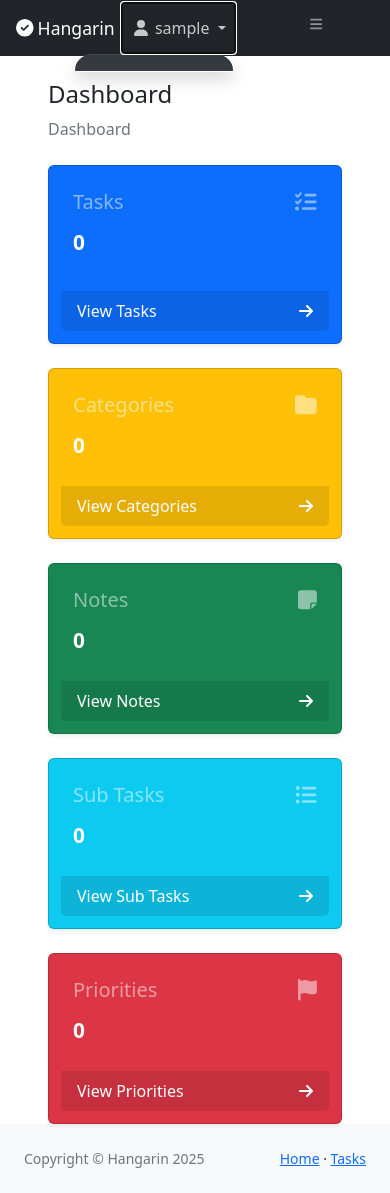
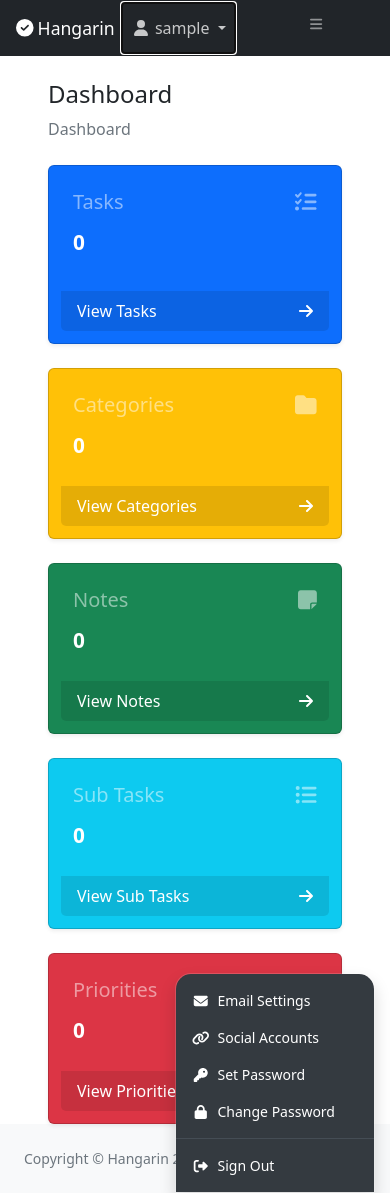
Before and after one commit to acesuus/Hangarin, a Django app: page / in a window 390 px wide, after a click that opens the changed part. Run offline with Django 5.2, Linux system fonts and the light colour scheme; the visitor is signed in with stand-in values (Sample User, id 1); data that the repository does not hold is empty; some libraries are stand-ins or nearby versions.

Commit message:
fix dropdown menu on profile on mobile view

```diff
--- a/myproject/static/css/mobile-fixes.css
+++ b/myproject/static/css/mobile-fixes.css
@@ -5,16 +5,24 @@
     right: 0 !important;
     left: auto !important;
     top: 100% !important;
+    z-index: 1050 !important;
 }
 
 @media (max-width: 768px) {
     .dropdown-menu {
         background-color: #343a40;
         border: 1px solid rgba(255, 255, 255, 0.15);
+        width: auto;
+        min-width: 200px;
+        max-width: calc(100vw - 30px);
+        margin-right: 15px;
     }
 
     .dropdown-item {
         color: #fff !important;
+        padding: 0.5rem 1rem;
+        white-space: normal;
+        word-wrap: break-word;
     }
 
     .dropdown-item:hover {
@@ -22,12 +30,17 @@
     }
 
     .navbar-nav .dropdown-menu {
-        position: absolute !important;
+        position: fixed !important;
         float: none;
+        top: auto !important;
     }
 
     .navbar-nav {
-        position: relative;
+        position: static;
+    }
+
+    .nav-item.dropdown {
+        position: static;
     }
 }
 
```
